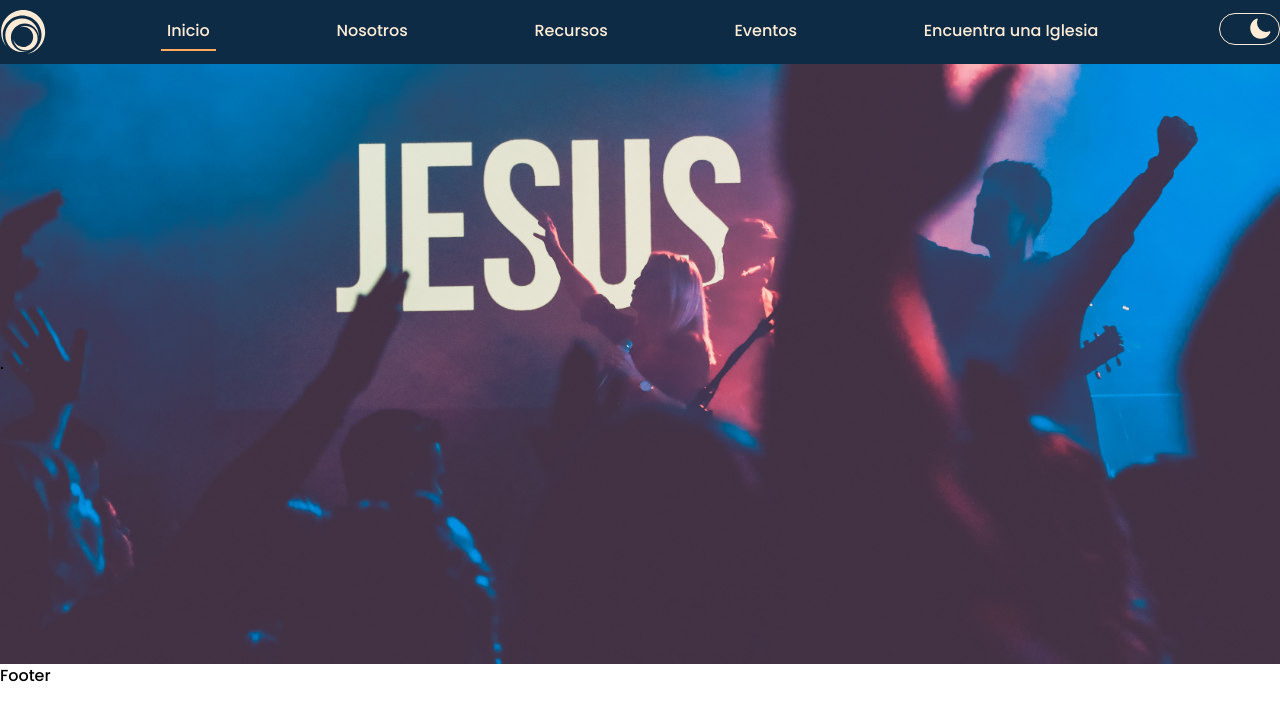
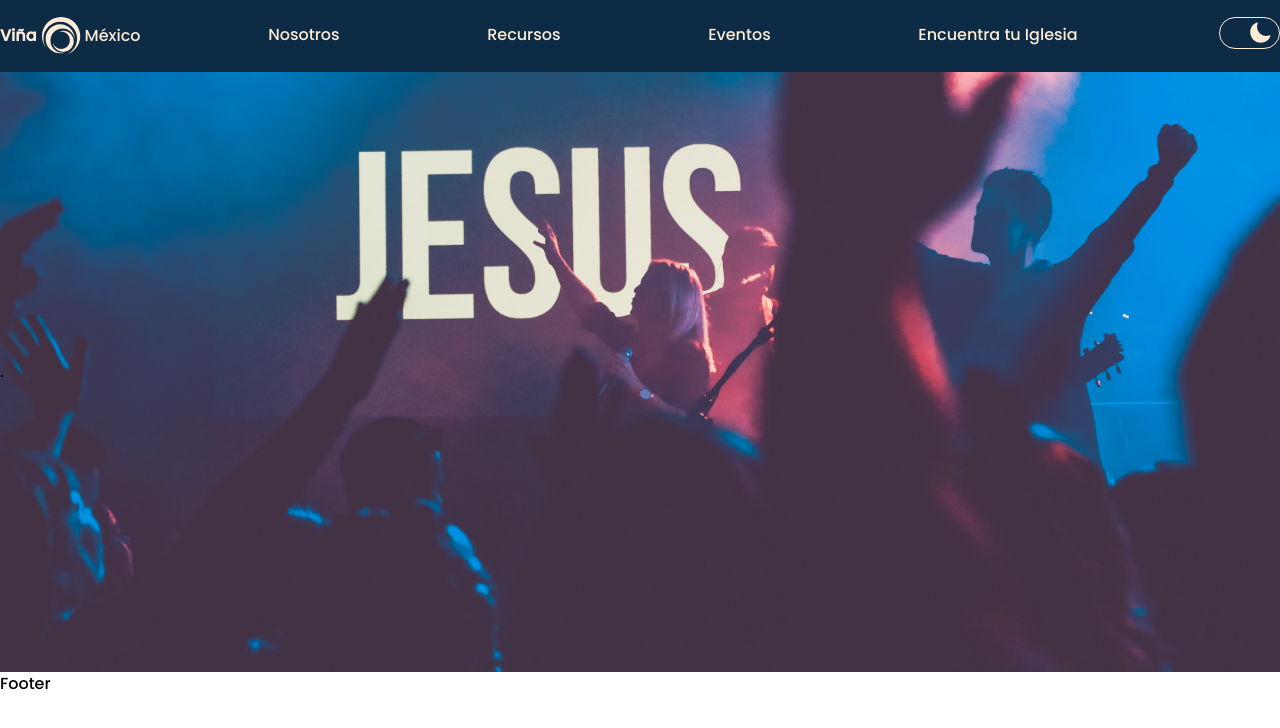
Before and after one commit to FlattWorld/vinamexico, a Next.js app: page / in a window 1280 px wide. Shown: the top 728 px of the page. Built offline with nearby package versions, Linux system fonts and the light colour scheme.

Commit message:
refactor: refactor header

```diff
--- a/ui/components/common/BurgerMenu.tsx
+++ b/ui/components/common/BurgerMenu.tsx
@@ -6,7 +6,7 @@ const BurgerMenu = ({
   clickHandler: Function;
 }) => {
   return (
-    <button className="" onClick={() => clickHandler(!isMenuOpen)}>
+    <button onClick={() => clickHandler()}>
       <div
         className={`h-1 w-6 dark:bg-vina-yellow-medium bg-vina-blue-dark transition-transform mt-1 ${
           isMenuOpen && '-rotate-45 translate-y-1'
--- a/ui/components/index.ts
+++ b/ui/components/index.ts
@@ -1,3 +1,2 @@
 export { default as BurgerMenu } from './common/BurgerMenu';
 export { default as Container } from './common/Container';
-export { default as ThemeSelector } from './common/ThemeSelector';
--- /dev/null
+++ b/ui/layout/Header/Header.tsx
@@ -0,0 +1,36 @@
+import { BurgerMenu, Container } from 'Components';
+import { useState } from 'react';
+import { safeClientFunction } from 'utils/clientSideFunctions';
+import LogoHeader from './components/LogoHeader';
+import Nav from './components/Nav';
+
+const Header = () => {
+  const [isMenuOpen, isMenuOpenSet] = useState(false);
+  const [theme, themeSet] = useState(
+    safeClientFunction(() => window.localStorage.getItem('theme')) || 'dark'
+  );
+  return (
+    <header className="section py-4 theme-primary">
+      <Container extraStyles="justify-between">
+        <LogoHeader theme={theme} />
+        <Nav theme={theme} themeSet={themeSet} />
+        <div className="block sm:hidden relative">
+          <BurgerMenu
+            isMenuOpen={isMenuOpen}
+            clickHandler={() => isMenuOpenSet(!isMenuOpen)}
+          />
+          {isMenuOpen && (
+            <Nav
+              viewPort="mobile"
+              theme={theme}
+              themeSet={themeSet}
+              onSelectProp={() => isMenuOpenSet(false)}
+            />
+          )}
+        </div>
+      </Container>
+    </header>
+  );
+};
+
+export default Header;
--- /dev/null
+++ b/ui/layout/Header/components/LogoHeader.tsx
@@ -0,0 +1,18 @@
+import Image from 'next/image';
+import Link from 'next/link';
+import vinalogoDark from 'public/vinalogo-dark.svg';
+import vinalogo from 'public/vinalogo.svg';
+
+const LogoHeader = ({ theme }: { theme: string }) => (
+  <Link href="/" className="flex items-center gap-1">
+    <span className="font-bold">Viña</span>
+    {theme === 'dark' ? (
+      <Image src={vinalogo} alt="logo" className="w-10 h-10" />
+    ) : (
+      <Image src={vinalogoDark} alt="logo" className="w-10 h-10" />
+    )}
+    <span>México</span>
+  </Link>
+);
+
+export default LogoHeader;
--- a/ui/layout/Header.tsx
+++ b/ui/layout/Header/components/Nav.tsx
@@ -1,12 +1,7 @@
-import { BurgerMenu, Container, ThemeSelector } from 'Components';
-import Image from 'next/image';
 import Link from 'next/link';
 import { useRouter } from 'next/router';
-import vinalogoDark from 'public/vinalogo-dark.svg';
-import vinalogo from 'public/vinalogo.svg';
-import { useState } from 'react';
-import { safeClientFunction } from 'utils/clientSideFunctions';
-import { MENU } from './constants';
+import { MENU } from '../../constants';
+import ThemeSelector from './ThemeSelector';
 
 const DesktopNav = ({
   theme,
@@ -23,7 +18,7 @@ const DesktopNav = ({
           <Link
             href={menuItem.to}
             key={menuItem.id}
-            className={`hover:bg-vina-yellow-dark hover:dark:bg-vina-purple-dark p-1.5 border-b-2 ${
+            className={`hover:bg-vina-yellow-dark hover:dark:bg-vina-purple-dark p-1 md:p-1.5 border-b-2 ${
               router?.pathname === menuItem.to
                 ? 'border-vina-orange-medium'
                 : 'border-transparent'
@@ -38,24 +33,35 @@ const DesktopNav = ({
   );
 };
 
-const MobileMenu = ({
+const MobileNav = ({
   onSelectProp,
   theme,
   themeSet,
 }: {
   theme: string;
   themeSet: Function;
-  onSelectProp: Function;
+  onSelectProp?: Function;
 }) => {
   const router = useRouter();
   const onSelection = (route: string) => {
     router.push(route);
-    onSelectProp();
+    if (onSelectProp) onSelectProp();
   };
   return (
-    <div className="absolute right-6 top-6 shadow-lg theme-secondary  w-60 px-8 py-4 rounded">
+    <div className="absolute right-6 top-6 shadow-lg theme-secondary w-60 px-8 py-4 rounded z-20">
       <nav className="w-full flex flex-col items-center">
         <ul className="flex flex-col w-full items-center justify-start">
+          <button
+            onClick={() => onSelection('/')}
+            key="homepage"
+            className={`hover:bg-vina-yellow-medium hover:dark:bg-vina-purple-medium text-center my-2 w-full py-1.5 border-b-2 ${
+              router?.pathname === '/'
+                ? 'border-vina-orange-medium'
+                : 'border-transparent'
+            }`}
+          >
+            Home
+          </button>
           {MENU.map((menuItem) => (
             <button
               onClick={() => onSelection(menuItem.to)}
@@ -75,36 +81,24 @@ const MobileMenu = ({
     </div>
   );
 };
+interface NavProps {
+  viewPort?: string;
+  theme: string;
+  themeSet: Function;
+  onSelectProp?: Function;
+}
 
-const Header = () => {
-  const [isMenuOpen, isMenuOpenSet] = useState(false);
-  const [theme, themeSet] = useState(
-    safeClientFunction(() => window.localStorage.getItem('theme')) || 'dark'
-  );
-  return (
-    <header className="section py-2  theme-primary">
-      <Container extraStyles="justify-between">
-        <Link href="/">
-          {theme === 'dark' ? (
-            <Image src={vinalogo} alt="logo" className="w-12 h-12" />
-          ) : (
-            <Image src={vinalogoDark} alt="logo" className="w-12 h-12" />
-          )}
-        </Link>
-        <DesktopNav theme={theme} themeSet={themeSet} />
-        <div className="block sm:hidden relative">
-          <BurgerMenu isMenuOpen={isMenuOpen} clickHandler={isMenuOpenSet} />
-          {isMenuOpen && (
-            <MobileMenu
-              theme={theme}
-              themeSet={themeSet}
-              onSelectProp={() => isMenuOpenSet(false)}
-            />
-          )}
-        </div>
-      </Container>
-    </header>
-  );
+const Nav = (props: NavProps) => {
+  const { theme, themeSet, onSelectProp } = props;
+  if (props.viewPort === 'mobile')
+    return (
+      <MobileNav
+        theme={theme}
+        themeSet={themeSet}
+        onSelectProp={onSelectProp}
+      />
+    );
+  else return <DesktopNav theme={theme} themeSet={themeSet} />;
 };
 
-export default Header;
+export default Nav;
--- a/ui/layout/constants.ts
+++ b/ui/layout/constants.ts
@@ -1,9 +1,4 @@
 export const MENU = [
-  {
-    id: 'menu-home-0',
-    to: '/',
-    name: 'Inicio',
-  },
   {
     id: 'menu-nosotros-1',
     to: '/nosotros',
@@ -20,8 +15,8 @@ export const MENU = [
     name: 'Eventos',
   },
   {
-    id: 'menu-encuentra-una-iglesia-4',
-    to: '/encuentra-una-iglesia',
-    name: 'Encuentra una Iglesia',
+    id: 'menu-encuentra-tu-iglesia-4',
+    to: '/encuentra-tu-iglesia',
+    name: 'Encuentra tu Iglesia',
   },
 ];
--- a/ui/layout/index.ts
+++ b/ui/layout/index.ts
@@ -1,2 +1,2 @@
 export { default as Footer } from './Footer';
-export { default as Header } from './Header';
+export { default as Header } from './Header/Header';
```
Also changed, not shown: ui/layout/Header/components/ThemeSelector.tsx (renamed from ui/components/common/ThemeSelector.tsx), 1 other file (tests, documents, lock files or other folders).
